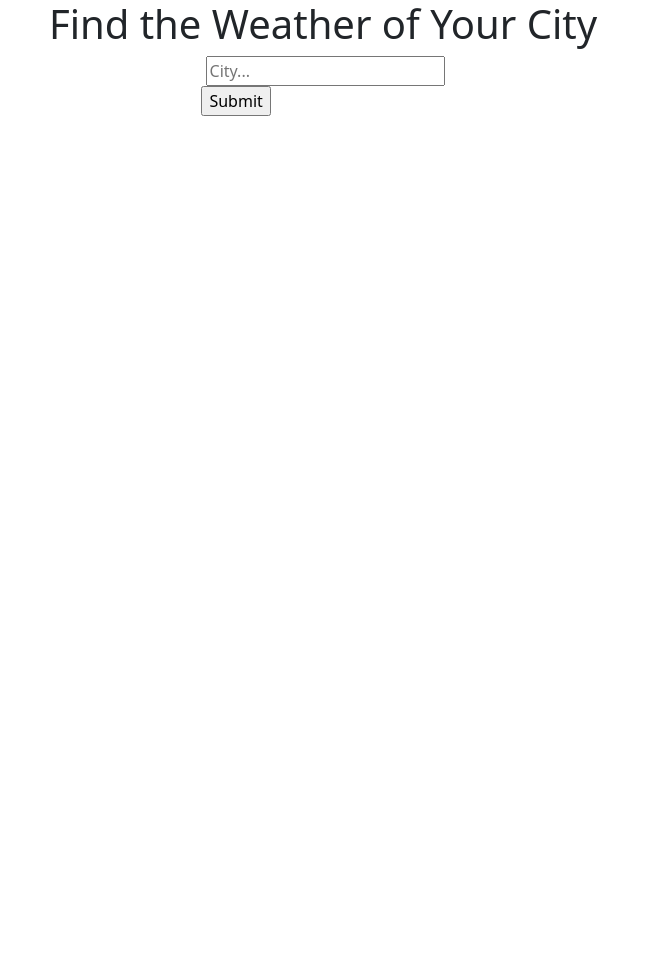
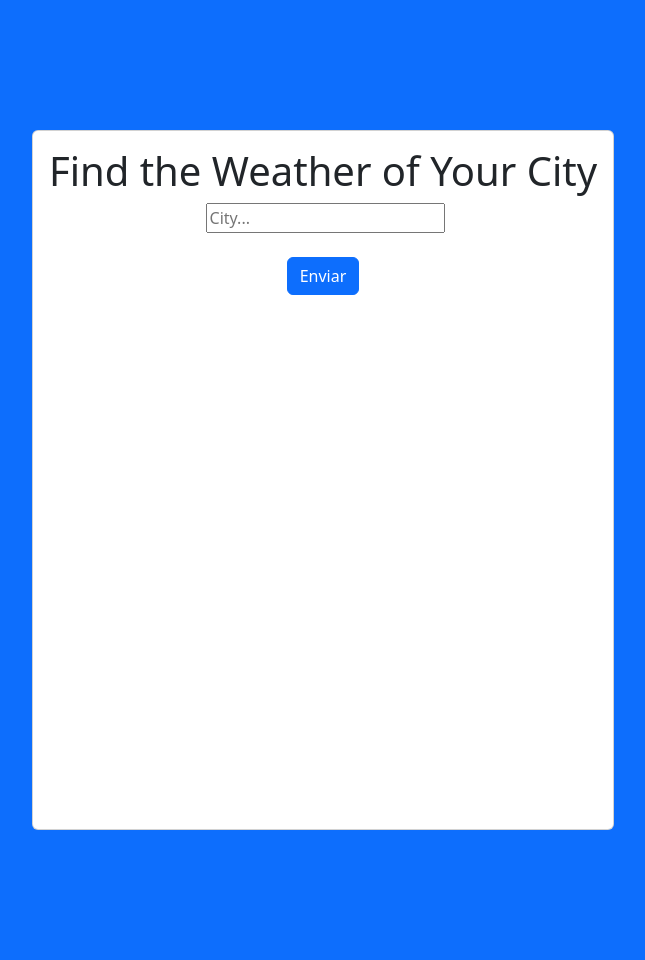
Before and after one commit to matheusmiguelsa/weather_app_django, a Django app: template core/templates/core/home.html in a window 1280 px wide. Shown: the whole page, without its empty margins (317-962 px from the left). Before the commit the page ends 116 px from the top, so only its background shows below. Run offline with Django 3.2, Linux system fonts and the light colour scheme; the template is opened without the code that fills it, so the values that code supplies are empty.

Commit message:
style:of the page

```diff
--- a/core/templates/core/home.html
+++ b/core/templates/core/home.html
@@ -17,21 +17,34 @@
 
         }
 
+        .card {
+            max-width: 700px !important;
+            max-height: 600px !important;
+            min-height: 600px !important;
+            min-height: 700px !important;
+        }
+
+        .main {
+            padding: 130px;
+        }
 
     </style>
     <title>Django Weather App</title>
 </head>
 
 <body>
-    <div id="main" class="d-flex align-items-center flex-column">
+    <div class="d-flex align-items-center flex-column container-fluid bg-primary main">
+
+        <div class="card d-flex align-items-center flex-column secondary">
+            <div class="card-body d-flex align-items-center flex-column">
                 <h1>Find the Weather of Your City</h1>
                 {% csrf_token %}
-        <form method="GET">
+                <form method="GET" class="d-flex align-items-center flex-column">
                     <div>
                         <label for="city"></label>
                         <input type="text" id="city" value="{{ request.GET.city }}" placeholder="City..." name="city" />
                     </div>
-            <input type="submit" value="Submit" />
+                    <input class="btn btn-primary m-4" type="submit" value="Enviar"></input>
                 </form>
                 {% if result %}
                 <h3>{{ result.region }}</h3>
@@ -69,6 +82,8 @@
                 </div>
                 {% endif %}
             </div>
+        </div>
+    </div>
 
 </body>
 <script src="https://cdn.jsdelivr.net/npm/bootstrap@5.3.2/dist/js/bootstrap.bundle.min.js"
```
Lines whose indentation alone changed are shown as unchanged.
